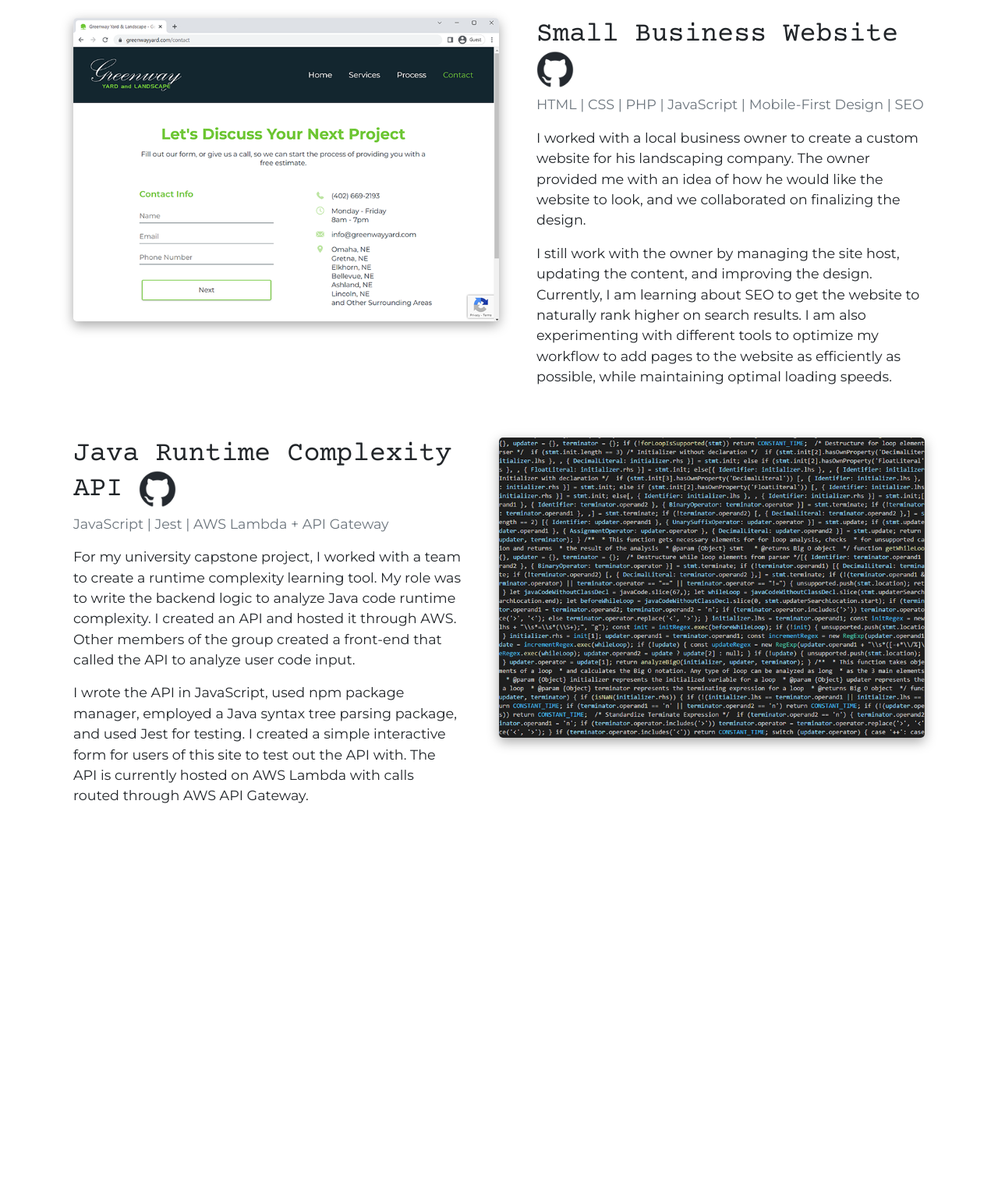
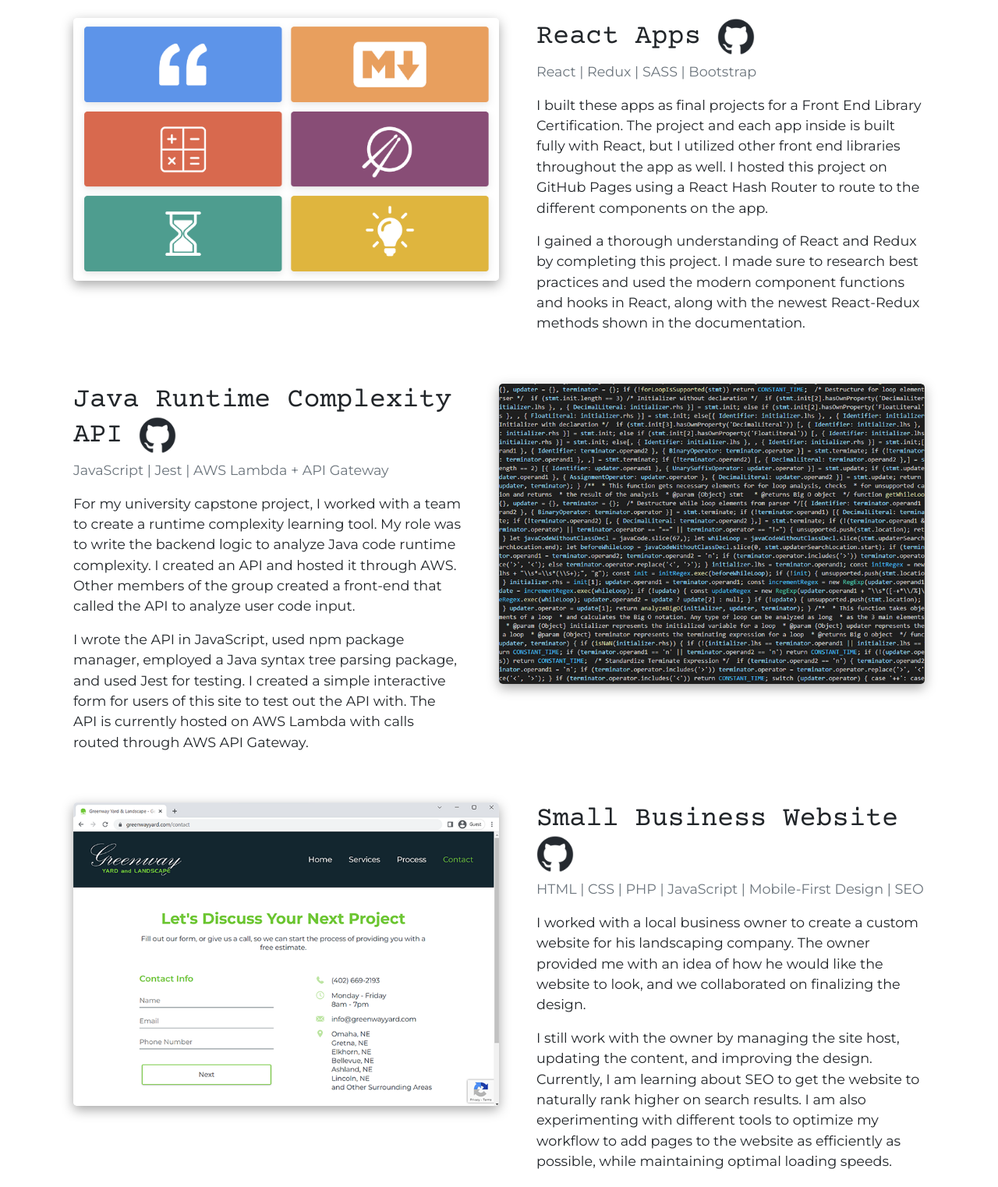
Before and after one commit to cmcgrath454/portfolio, a website: page projects/index.html in a window 1280 px wide. Shown: the part 160-1682 px from the top of the page at 78% size. Before the commit the page ends 1258 px from the top, so only its background shows below. Drawn offline with nearby package versions, Linux system fonts and the light colour scheme.

Commit message:
added project

```diff
--- a/projects/index.html
+++ b/projects/index.html
@@ -5,7 +5,9 @@
 		<script async src="https://www.googletagmanager.com/gtag/js?id=G-ND4J0Z5F0V"></script>
 		<script>
 			window.dataLayer = window.dataLayer || [];
-      function gtag(){dataLayer.push(arguments);}
+			function gtag() {
+				dataLayer.push(arguments);
+			}
 			gtag('js', new Date());
 
 			gtag('config', 'G-ND4J0Z5F0V');
@@ -31,25 +33,26 @@
 		</p>
 		<section class="projects container">
 			<section class="d-flex flex-column flex-lg-row mb-5">
-        <a href="https://greenwayyard.com/" target="_blank" class="mb-4 col-lg-6">
-          <img class="w-100" src="/assets/greenway-website.png" alt="screenshot of a website's contact page" />
+				<a href="https://cmcgrath454.github.io/fcc-front-end-libraries/" target="_blank" class="mb-4 col-lg-6">
+					<img class="w-100" src="/assets/react-projects.png" alt="screenshot of a website's contact page" />
 				</a>
 				<div class="ms-lg-5">
-          <h2>Small Business Website
-            <a href="https://github.com/cmcgrath454/greenway" target="_blank">
+					<h2>
+						React Apps
+						<a href="https://github.com/cmcgrath454/fcc-front-end-libraries" target="_blank">
 							<img src="/assets/github-mark.png" alt="github icon" />
 						</a>
 					</h2>
-          <p class="text-muted">HTML | CSS | PHP | JavaScript | Mobile-First Design | SEO</p>
+					<p class="text-muted">React | Redux | SASS | Bootstrap</p>
 					<p>
-            I worked with a local business owner to create a custom website for his landscaping company. The owner provided me
-            with an idea of how he would like the website to look, and we collaborated on finalizing the design.
+						I built these apps as final projects for a Front End Library Certification. The project and each app inside is built
+						fully with React, but I utilized other front end libraries throughout the app as well. I hosted this project on GitHub
+						Pages using a React Hash Router to route to the different components on the app.
 					</p>
 					<p>
-            I still work with the owner by managing the site host, updating the content, and improving the design. Currently, I am
-            learning about SEO to get the website to naturally rank higher on search results. I am also experimenting with
-            different tools to optimize my workflow to add pages to the website as efficiently as possible, while maintaining
-            optimal loading speeds.
+						I gained a thorough understanding of React and Redux by completing this project. I made sure to research best
+						practices and used the modern component functions and hooks in React, along with the newest React-Redux methods shown
+						in the documentation.
 					</p>
 				</div>
 			</section>
@@ -77,6 +80,30 @@
 					</p>
 				</div>
 			</section>
+			<section class="d-flex flex-column flex-lg-row mb-5">
+				<a href="https://greenwayyard.com/" target="_blank" class="mb-4 col-lg-6">
+					<img class="w-100" src="/assets/greenway-website.png" alt="screenshot of a website's contact page" />
+				</a>
+				<div class="ms-lg-5">
+					<h2>
+						Small Business Website
+						<a href="https://github.com/cmcgrath454/greenway" target="_blank">
+							<img src="/assets/github-mark.png" alt="github icon" />
+						</a>
+					</h2>
+					<p class="text-muted">HTML | CSS | PHP | JavaScript | Mobile-First Design | SEO</p>
+					<p>
+						I worked with a local business owner to create a custom website for his landscaping company. The owner provided me
+						with an idea of how he would like the website to look, and we collaborated on finalizing the design.
+					</p>
+					<p>
+						I still work with the owner by managing the site host, updating the content, and improving the design. Currently, I am
+						learning about SEO to get the website to naturally rank higher on search results. I am also experimenting with
+						different tools to optimize my workflow to add pages to the website as efficiently as possible, while maintaining
+						optimal loading speeds.
+					</p>
+				</div>
+			</section>
 		</section>
 	</body>
 </html>
```
Also changed, not shown: assets/react-projects.png (added). Lines whose indentation alone changed are shown as unchanged.
